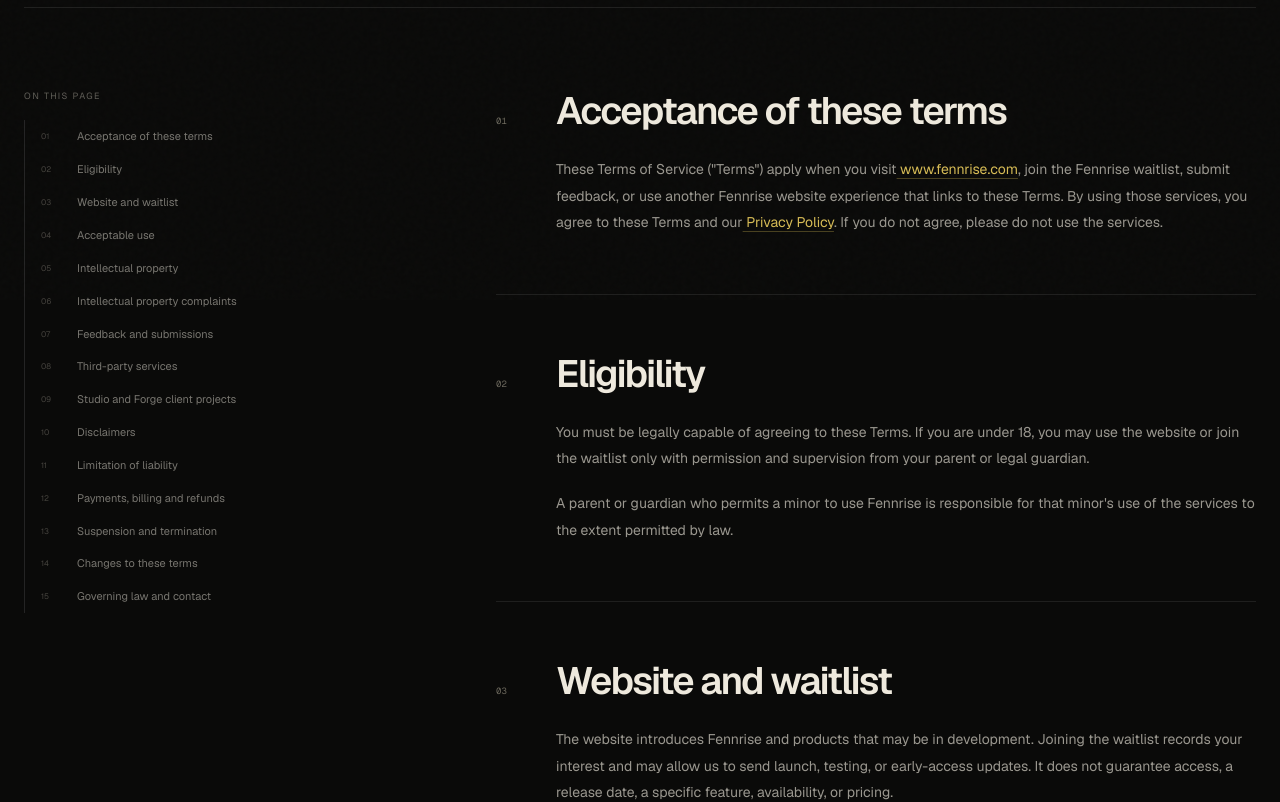
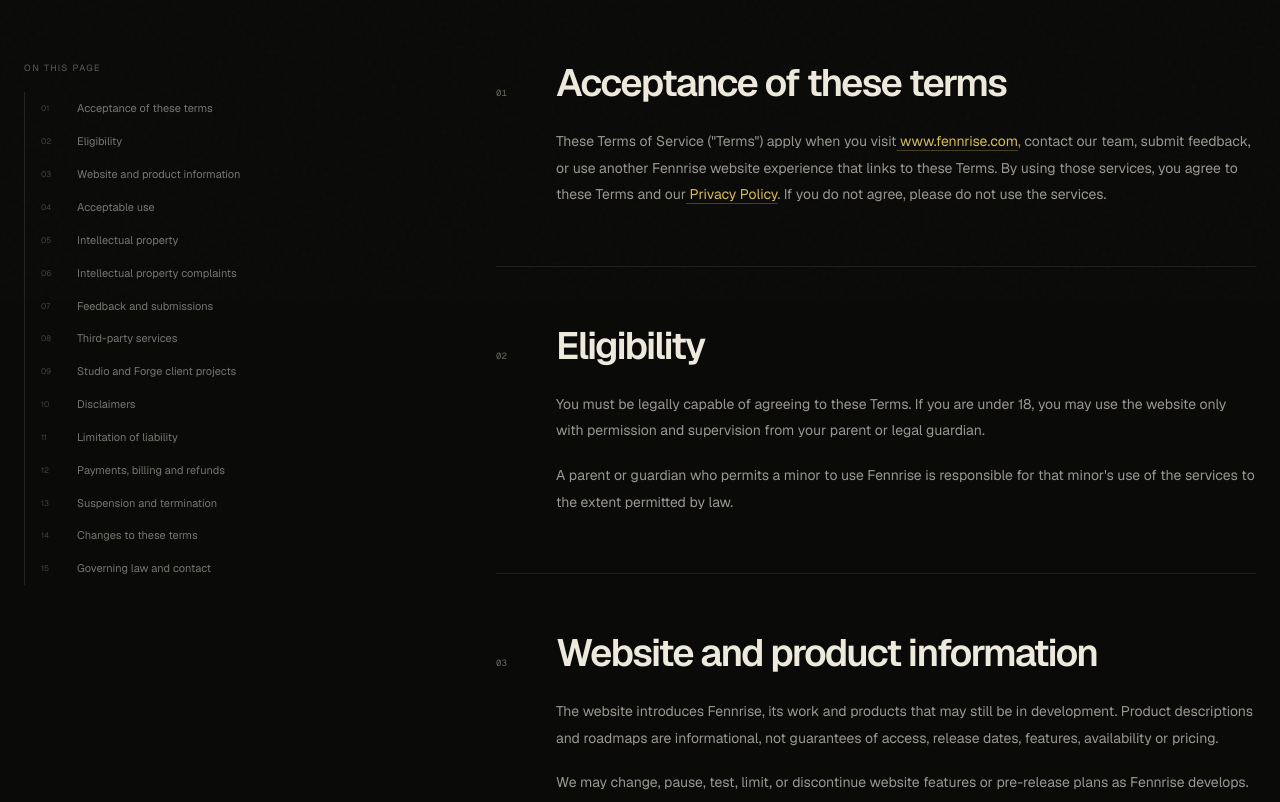
Before and after one commit to mcking789/Fennrise-, a Next.js app in the folder Fennrise-Vercel-Ready/: page /terms-of-service in a window 1280 px wide. Shown: the part 500-1302 px from the top of the page. Built offline with nearby package versions, Linux system fonts and the light colour scheme.

Commit message:
Fennrise V2: revise app/terms-of-service/page.tsx

```diff
--- a/Fennrise-Vercel-Ready/app/terms-of-service/page.tsx
+++ b/Fennrise-Vercel-Ready/app/terms-of-service/page.tsx
@@ -3,7 +3,7 @@ import LegalPage from "../components/LegalPage";
 
 export const metadata: Metadata = {
   title: "Terms of Service — Fennrise",
-  description: "Terms that apply when you access Fennrise and its waitlist.",
+  description: "Terms that apply when you access the Fennrise website and contact its team.",
   alternates: { canonical: "/terms-of-service" },
 };
 
@@ -14,8 +14,8 @@ const sections = [
     content: (
       <p>
         These Terms of Service (&quot;Terms&quot;) apply when you visit
-        <a href="https://www.fennrise.com"> www.fennrise.com</a>, join the Fennrise waitlist,
-        submit feedback, or use another Fennrise website experience that links to these
+        <a href="https://www.fennrise.com"> www.fennrise.com</a>,
+        contact our team, submit feedback, or use another Fennrise website experience that links to these
         Terms. By using those services, you agree to these Terms and our
         <a href="/privacy-policy"> Privacy Policy</a>. If you do not agree, please do
         not use the services.
@@ -29,7 +29,7 @@ const sections = [
       <>
         <p>
           You must be legally capable of agreeing to these Terms. If you are under 18,
-          you may use the website or join the waitlist only with permission and
+          you may use the website only with permission and
           supervision from your parent or legal guardian.
         </p>
         <p>
@@ -40,15 +40,14 @@ const sections = [
     ),
   },
   {
-    id: "website-waitlist",
-    title: "Website and waitlist",
+    id: "website-information",
+    title: "Website and product information",
     content: (
       <>
         <p>
-          The website introduces Fennrise and products that may be in development.
-          Joining the waitlist records your interest and may allow us to send launch,
-          testing, or early-access updates. It does not guarantee access, a release
-          date, a specific feature, availability, or pricing.
+          The website introduces Fennrise, its work and products that may still be in
+          development. Product descriptions and roadmaps are informational, not
+          guarantees of access, release dates, features, availability or pricing.
         </p>
         <p>
           We may change, pause, test, limit, or discontinue website features or
@@ -123,7 +122,7 @@ const sections = [
     content: (
       <p>
         Fennrise may rely on or link to third-party services, including Vercel for
-        hosting, Formspree for form submissions, and optional Google Analytics for
+        hosting, providers that handled previously submitted forms, and optional Google Analytics for
         website measurement when you allow analytics. Their services are governed by
         their own terms and policies. We are not responsible for third-party content,
         availability, or practices, although we select providers intended to support
@@ -167,7 +166,7 @@ const sections = [
     content: (
       <>
         <p>
-          The website, waitlist, and pre-release information are provided on an
+          The website and pre-release information are provided on an
           &quot;as is&quot; and &quot;as available&quot; basis. To the maximum extent
           permitted by law, we do not promise that the services will always be
           uninterrupted, error-free, secure, or suitable for a particular purpose.
@@ -187,9 +186,9 @@ const sections = [
       <p>
         To the maximum extent permitted by law, Fennrise will not be liable for
         indirect, incidental, special, consequential, exemplary, or loss-of-profit or
-        loss-of-data damages arising from the website, waitlist, third-party services,
+        loss-of-data damages arising from the website, third-party services,
         or these Terms. Where liability cannot legally be excluded, our total liability
-        relating to the free website or waitlist will not exceed INR 1,000. Nothing in
+        relating to the free website will not exceed INR 1,000. Nothing in
         these Terms limits liability that cannot be limited under applicable law or
         affects mandatory consumer rights.
       </p>
@@ -218,7 +217,7 @@ const sections = [
         We may restrict or end access where reasonably necessary to protect Fennrise,
         its users, or third parties; respond to unlawful or abusive activity; comply
         with law; or discontinue a service. You may stop using the website at any time
-        and may ask to be removed from the waitlist by emailing us.
+        and may request deletion of personal information as described in our Privacy Policy.
       </p>
     ),
   },
@@ -262,8 +261,8 @@ export default function TermsOfServicePage() {
     <LegalPage
       eyebrow="Legal · Using Fennrise"
       title="Terms of Service"
-      description="The rules that apply when you visit Fennrise, join the waitlist, use website services, or share feedback."
-      updated="3 September 2026"
+      description="The rules that apply when you visit Fennrise, use its website, contact us, or share feedback."
+      updated="23 November 2026"
       sections={sections}
     />
   );
```
